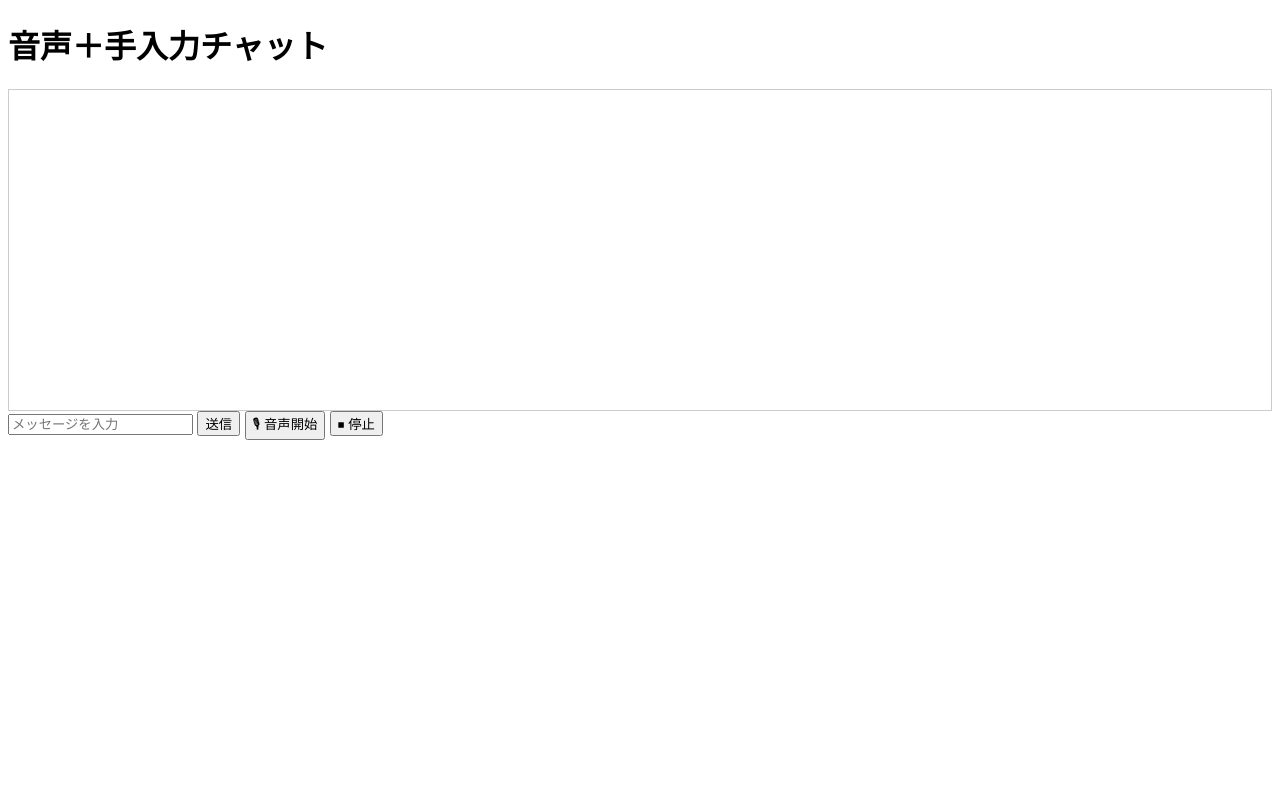
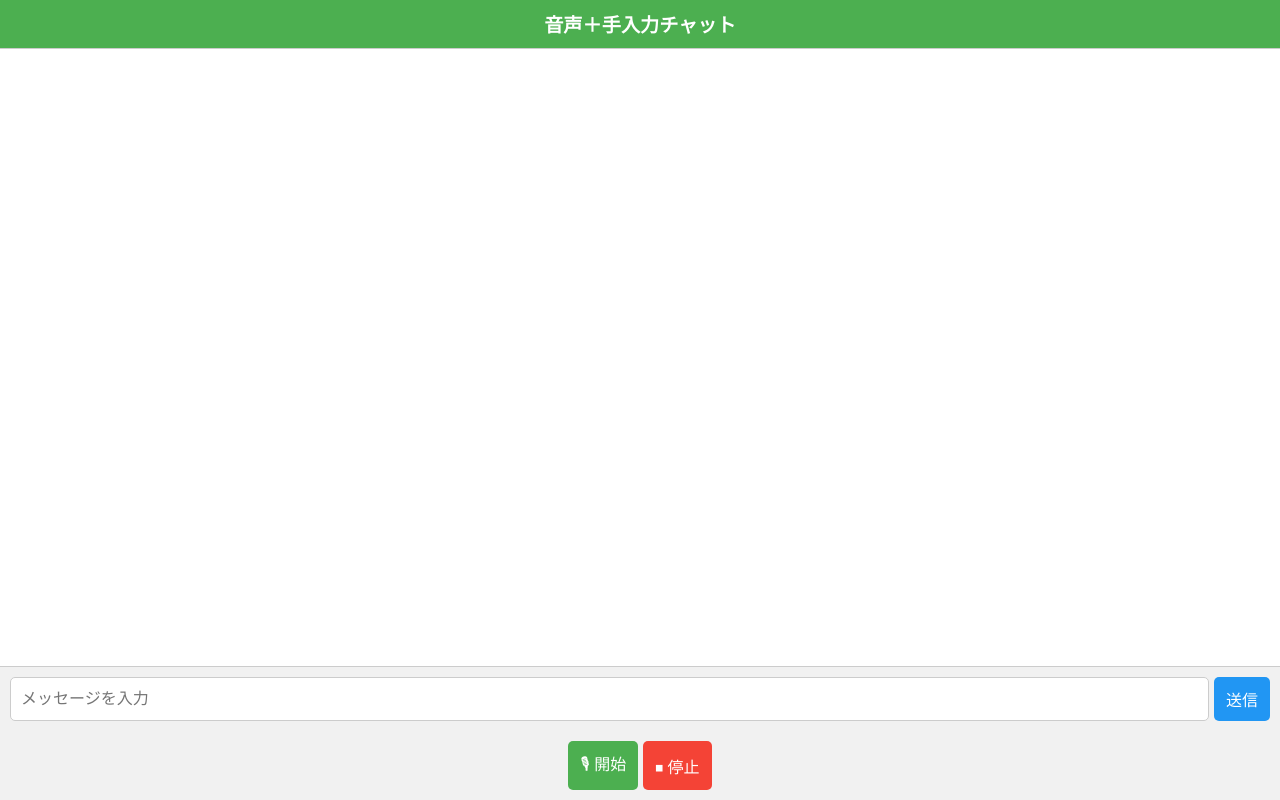
Before and after one commit to funatake79/voice-chat-pwa, a plain HTML site: page index.html in a window 1280 px wide. Drawn offline with Linux system fonts and the light colour scheme.

Commit message:
Update index.html

```diff
--- a/index.html
+++ b/index.html
@@ -5,27 +5,100 @@
 <meta name="viewport" content="width=device-width, initial-scale=1.0">
 <title>音声＋手入力チャット</title>
 <style>
-        body { font-family: sans-serif; }
+    body {
+        font-family: sans-serif;
+        margin: 0;
+        padding: 0;
+        background: #f9f9f9;
+        display: flex;
+        flex-direction: column;
+        height: 100vh;
+    }
+    h1 {
+        font-size: 1.2rem;
+        text-align: center;
+        background: #4CAF50;
+        color: white;
+        margin: 0;
+        padding: 10px;
+    }
     #chat {
+        flex: 1;
+        border-top: 1px solid #ccc;
+        border-bottom: 1px solid #ccc;
+        padding: 10px;
+        overflow-y: auto;
+        background: white;
+    }
+    .me { color: #1E88E5; }
+    .voice { color: #43A047; }
+    .input-area {
+        display: flex;
+        gap: 5px;
+        padding: 10px;
+        background: #f1f1f1;
+    }
+    #textInput {
+        flex: 1;
+        padding: 10px;
+        font-size: 1rem;
         border: 1px solid #ccc;
+        border-radius: 5px;
+    }
+    button {
+        padding: 10px 12px;
+        font-size: 1rem;
+        border: none;
+        border-radius: 5px;
+        cursor: pointer;
+    }
+    #sendBtn {
+        background: #2196F3;
+        color: white;
+    }
+    #startVoice {
+        background: #4CAF50;
+        color: white;
+    }
+    #stopVoice {
+        background: #F44336;
+        color: white;
+    }
+    .voice-controls {
+        display: flex;
+        gap: 5px;
         padding: 10px;
-            height: 300px;
-            overflow-y: auto;
+        background: #f1f1f1;
+        justify-content: center;
     }
-        .me { color: blue; }
-        .voice { color: green; }
+    @media (max-width: 480px) {
+        h1 {
+            font-size: 1rem;
+            padding: 8px;
+        }
+        button {
+            font-size: 0.9rem;
+            padding: 8px 10px;
+        }
+        #textInput {
+            font-size: 0.9rem;
+        }
+    }
 </style>
 </head>
 <body>
     <h1>音声＋手入力チャット</h1>
-
     <div id="chat"></div>
 
+    <div class="input-area">
         <input id="textInput" type="text" placeholder="メッセージを入力">
         <button id="sendBtn">送信</button>
+    </div>
 
-    <button id="startVoice">🎙 音声開始</button>
+    <div class="voice-controls">
+        <button id="startVoice">🎙 開始</button>
         <button id="stopVoice">⏹ 停止</button>
+    </div>
 
     <script>
         const chat = document.getElementById('chat');
@@ -58,26 +131,16 @@
             rec.continuous = true;
             rec.interimResults = true;
 
-            // デバッグ用イベント
-            rec.onstart = () => console.log("🎤 音声認識開始");
-            rec.onspeechstart = () => console.log("🗣 発話検出");
-            rec.onspeechend = () => console.log("🔇 発話終了");
-            rec.onaudioend = () => console.log("🎧 音声入力終了");
-            rec.onnomatch = () => console.log("❓ マッチなし");
-            rec.onerror = (e) => console.error("❌ エラー:", e.error);
-
             rec.onresult = (event) => {
                 for (let i = event.resultIndex; i < event.results.length; i++) {
                     const transcript = event.results[i][0].transcript;
                     if (event.results[i].isFinal) {
                         addMessage(transcript, 'voice');
-                        console.log("✅ 認識結果:", transcript);
                     }
                 }
             };
 
             rec.onend = () => {
-                console.log("⏹ 音声認識終了、再起動します…");
                 setTimeout(() => {
                     recognition = createRecognition();
                     recognition.start();
@@ -89,19 +152,11 @@
 
         let recognition = createRecognition();
 
-        // 初回は必ずクリックイベント内でstart()
         document.getElementById('startVoice').onclick = () => {
-            try {
-                recognition.start();
-                console.log("▶️ start() 呼び出し");
-            } catch (e) {
-                console.error("start() エラー:", e);
-            }
+            try { recognition.start(); } catch (e) { console.error(e); }
         };
-
         document.getElementById('stopVoice').onclick = () => {
             recognition.stop();
-            console.log("■ stop() 呼び出し");
         };
     </script>
 </body>
```
Lines whose indentation alone changed are shown as unchanged.
